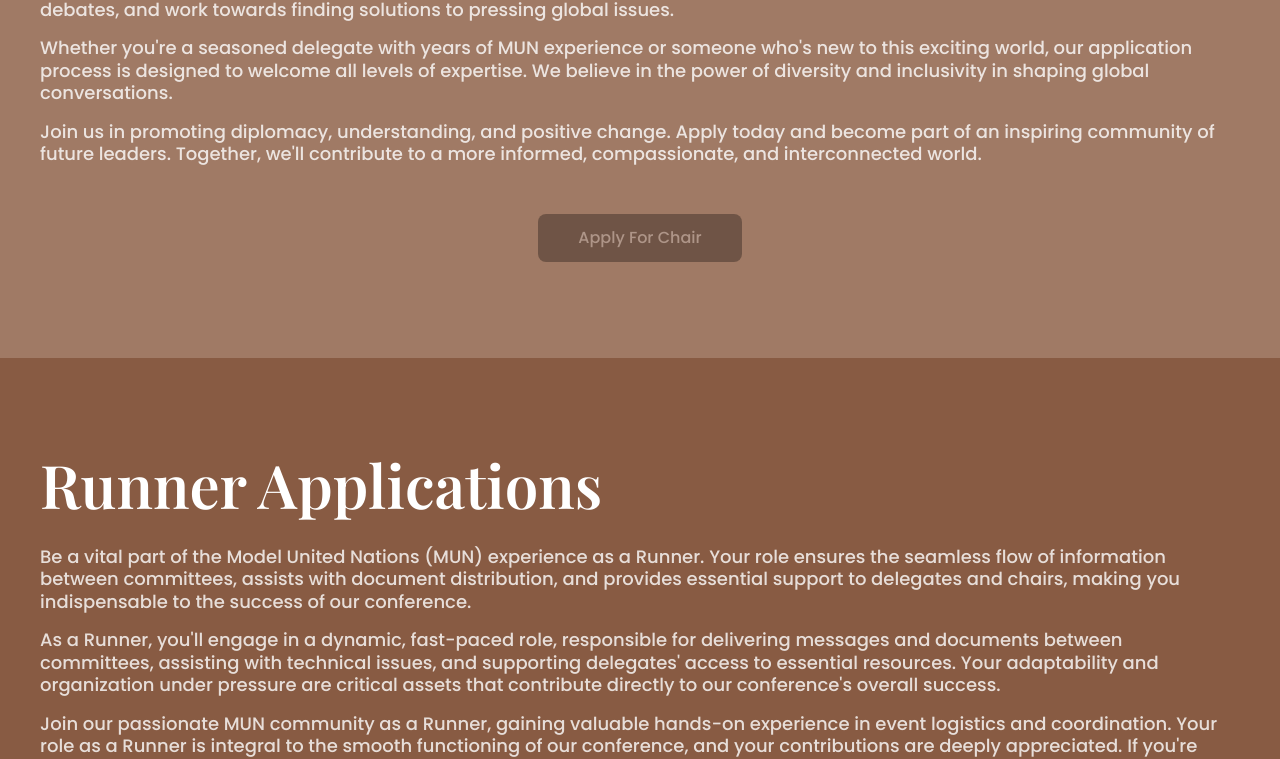
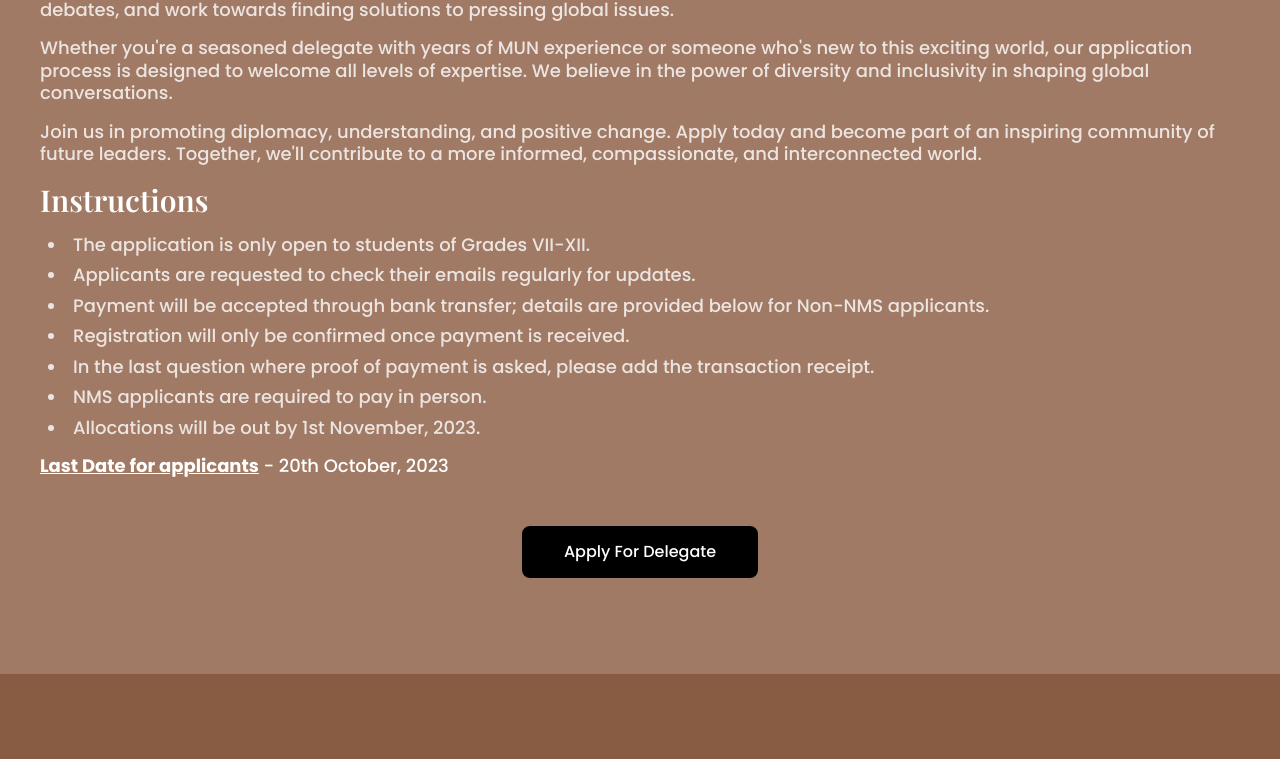
Before and after one commit to yuvi0110/nmmun, a Next.js app: page /register in a window 1280 px wide. Shown: the part 1904-2663 px from the top of the page. Built offline with nearby package versions, Linux system fonts and the light colour scheme; a web font is replaced by a local one.

Commit message:
oh no wonder

```diff
--- a/components/config/head.tsx
+++ b/components/config/head.tsx
@@ -16,7 +16,7 @@ const Head = ({ title, desc }: { title: string, desc: string }) => {
 			<meta name="copyright" content="NMMUN" />
 			<meta
 				name="description"
-				content="This short description describes my website."
+				content={desc}
 			/>
 			<meta name="page-topic" content="MUN" />
 			<meta name="page-type" content="Landing Page" />
--- a/pages/councils.tsx
+++ b/pages/councils.tsx
@@ -24,7 +24,7 @@ function Councils() {
 			/>
 
 			{/* TABLE OF CONTENT */}
-			{/* <TableOfContent>
+			<TableOfContent>
 				{councils.map((council, i) => (
 					<ContentLink
 						src={council.src}
@@ -35,10 +35,10 @@ function Councils() {
 						key={generateKey()}
 					/>
 				))}
-			</TableOfContent> */}
+			</TableOfContent>
 
 			{/* CONTENT */}
-			{/* {councils.map((council, i) => (
+			{councils.map((council, i) => (
 				<ImageWithDetails
 					className={`py-12`}
 					src={council.src}
@@ -47,24 +47,30 @@ function Councils() {
 					w="w-2/3"
 					h="h-2/3"
 					id={council.id}
+					noBlackBg
 				>
 					<Heading>{council.name}</Heading>
 					<Details>{council.desc}</Details>
 				</ImageWithDetails>
-			))} */}
+			))}
 
 			{/* MARGIN BETWEEN */}
-			{/* <div className="my-4" />
+			<div className="my-4" />
 
 			<Hero
-				src="/dummy.png"
-				alt="some dummy img"
-				title="NMMUN"
+				src="/hero-variant-5.jpeg"
+				// src="/hero-variant-4.jpeg"
+				alt="blurred nmmun logo with a gradient bg"
+				title="SECURE YOUR SPOT"
+				desc="Ready to Start Your Diplomatic Journey?"
 				showCTA
 				showTimer
-				showYear
+				// showYear
 				variant
-			/> */}
+				className=""
+				smallerTitle
+				bgImgOpacity={0.8}
+			/>
 		</main>
 	);
 }
--- a/pages/register.tsx
+++ b/pages/register.tsx
@@ -23,7 +23,7 @@ function Application() {
 			/>
 
 			{/* APPLICATIONS */}
-			<DetailsOnly className="py-24 bg-color-2">
+			<DetailsOnly className="py-24 bg-color-6">
 				<Heading className="mb-4">Chair Applications</Heading>
 				<Details opacity={0.8}>
 					Passionate about diplomacy, leadership, and international relations?
@@ -61,7 +61,7 @@ function Application() {
 				</Details>
 				<CTA
 					title="Apply For Chair"
-					href="https://docs.google.com/forms/d/e/1FAIpQLSdDr0c2tHOTvJ-AeEpxf1AG0gimk-9ff9hMPTFaeUkxzRdJJQ/viewform"
+					href="https://forms.gle/Ay87fK7jNz3kQa1u5"
 					className="mt-12"
 					target="_blank"
 				/>
@@ -88,23 +88,28 @@ function Application() {
 					leaders. Together, we'll contribute to a more informed, compassionate,
 					and interconnected world.
 				</Details>
-				{/* <SubHeading>Instructions</SubHeading>
+				<SubHeading>Instructions</SubHeading>
 				<List
 					content={[
-						"The application is only open to students of Grades X-XII",
-						"Interviews will be held in person at New Millennium School",
-						"Applicants are requested to check their emails regularly for further updates",
-						"Please note that the minimum requirements to apply for the position of chairperson is 1-3 prior delegate experiences",
-						"NMS applicants are only required to pay in person",
+						"The application is only open to students of Grades VII-XII.",
+						"Applicants are requested to check their emails regularly for updates.",
+						"Payment will be accepted through bank transfer; details are provided below for Non-NMS applicants.",
+						"Registration will only be confirmed once payment is received.",
+						"In the last question where proof of payment is asked, please add the transaction receipt.",
+						"NMS applicants are required to pay in person.",
+						"Allocations will be out by 1st November, 2023.",
 					]}
 					opacity={0.8}
-				/> */}
+				/>
+				<Details>
+					<span className="underline font-bold">Last Date for applicants</span>{" "}
+					- 20th October, 2023
+				</Details>
 				<CTA
-					title="Apply For Chair"
-					// href="https://docs.google.com/forms/d/e/1FAIpQLSdDr0c2tHOTvJ-AeEpxf1AG0gimk-9ff9hMPTFaeUkxzRdJJQ/viewform"
+					title="Apply For Delegate"
+					href="https://forms.gle/U89v8mHjhTgddzc87"
 					className="mt-12"
 					target="_blank"
-					disabled
 				/>
 			</DetailsOnly>
 
```
